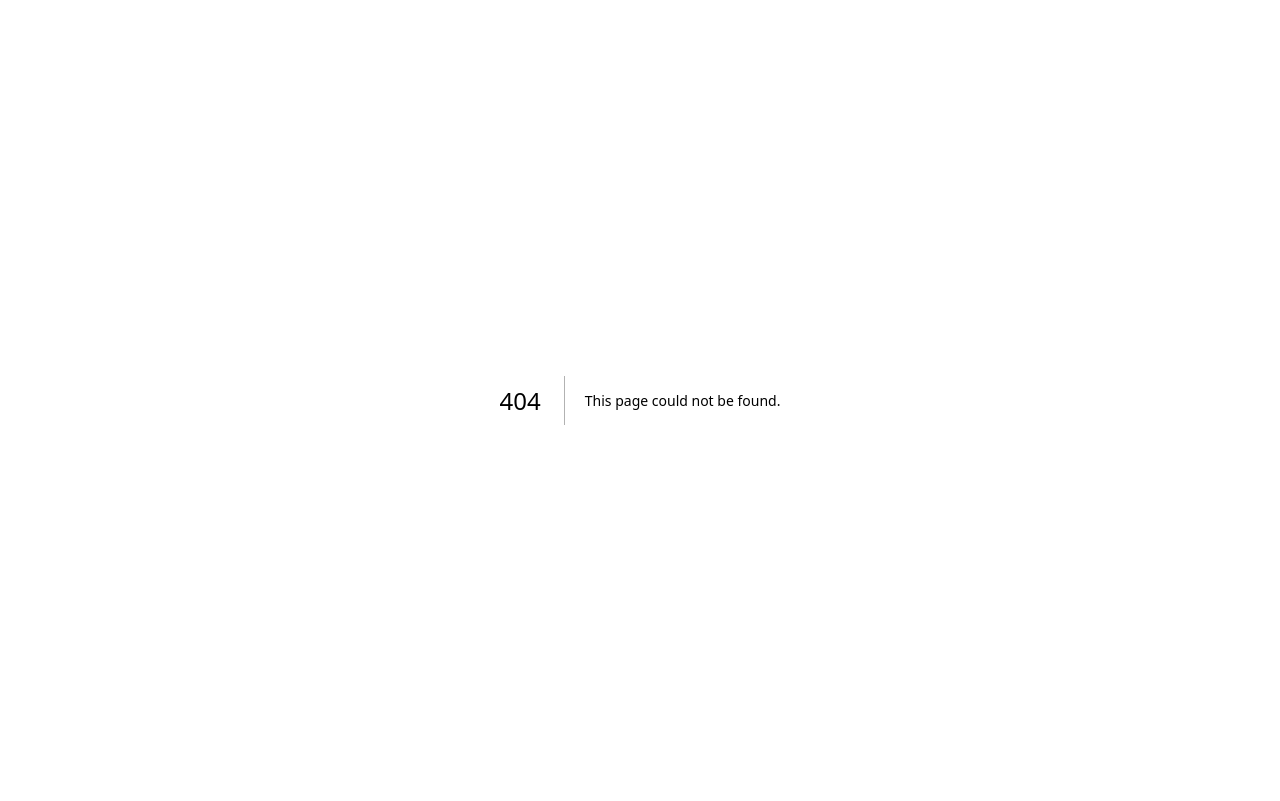
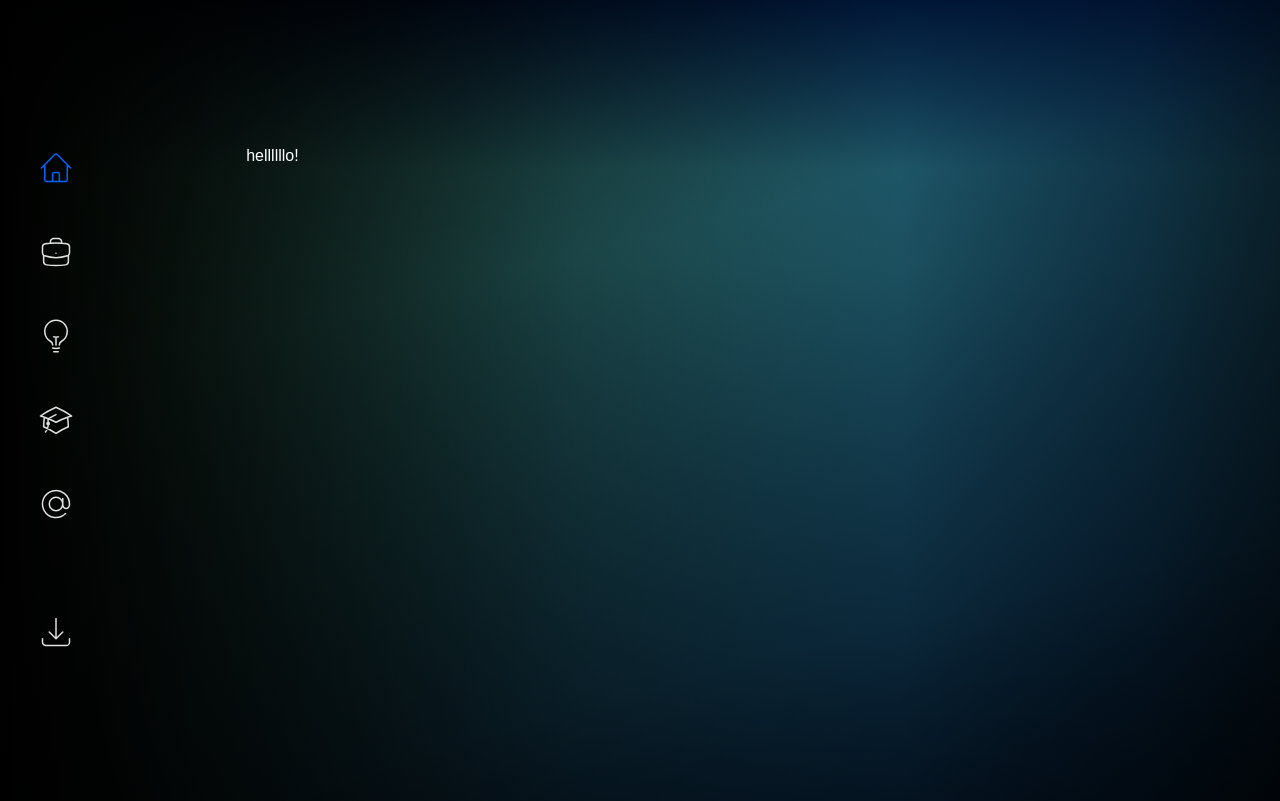
Before and after one commit to this-ILECY/curriculum-vitae, a Next.js app: page /experience in a window 1280 px wide. Before the commit this address had no page. Built offline with nearby package versions, Linux system fonts and the light colour scheme.

Commit message:
routing works!

```diff
--- /dev/null
+++ b/next.config.js
@@ -0,0 +1,12 @@
+// next.config.js
+module.exports = {
+    async redirects() {
+      return [
+        {
+          source: '/',
+          destination: '/home',
+          permanent: true, // Set to true if you want a 308 permanent redirect
+        },
+      ];
+    },
+  };
--- /dev/null
+++ b/src/app/experience/page.tsx
@@ -0,0 +1,8 @@
+export default function experience() {
+
+    return (
+        <span className="z-10 text-white">
+            hellllllo!
+        </span>
+    )
+}
--- a/src/app/globals.scss
+++ b/src/app/globals.scss
@@ -27,9 +27,15 @@ $NeutralLight200: #CCCCCC;
 $NeutralLight300: #999999;
 $NeutralLight400: #666666;
 
+::-webkit-scrollbar {
+  display: none;
+}
+
+
 body {
   width: 100vw;
   height: 100vh;
+  overflow-x: hidden;
   color: $foreground;
   background: $background;
   font-family: Arial, Helvetica, sans-serif;
@@ -133,6 +139,7 @@ body {
     background-size: 100% 100%;
   }
 }
+
 @keyframes blacklayer {
   0% {
     background-size: 100% 100%;
@@ -214,6 +221,11 @@ body {
   }
 }
 
+.main-page {
+  width: 100vw;
+  height: 100.1vh
+}
+
 @media only screen and (max-width: 1366px) {
   .md-max-w-50 {
     max-width: 50%;
--- a/src/app/components/system/home.tsx
+++ b/src/app/home/page.tsx
@@ -1,8 +1,10 @@
-import { ChevronDownIcon } from "../theme/icons";
+import { ChevronDownIcon } from "../pages/theme/icons";
+import me from '../../assets/png/me.png'
 
 export default function Home() {
     return (
         <span className="contents">
+            <img className="h-full absolute right-0 bottom-0" src={me.src} alt="Me" />
             <span className="z-10 flex flex-col justify-between max-w-60p md:red">
                 <span className="flex flex-col">
                     <span className="font-hubot font-normal text-6xl md-text-5xl">An effective man creating</span>
--- a/src/app/layout.tsx
+++ b/src/app/layout.tsx
@@ -1,4 +1,5 @@
 import "./globals.scss";
+import HomePage from "./page";
 
 export const metadata = {
   title: 'A.H. Mardani',
@@ -12,7 +13,11 @@ export default function RootLayout({
 }) {
   return (
     <html lang="en" className="w-screen h-screen">
-      <body>{children}</body>
+      <body>
+        <HomePage>
+          {children}
+        </HomePage>
+      </body>
     </html>
   )
 }
--- /dev/null
+++ b/src/app/not-found.tsx
@@ -0,0 +1,14 @@
+"use client"; // Enables client-side functionality in the App Router
+
+import { useEffect } from "react";
+import { useRouter } from "next/navigation"; // Import from next/navigation for App Router
+
+export default function Custom404() {
+  const router = useRouter();
+
+  useEffect(() => {
+    router.replace("/home"); // Redirect to /home on page load
+  }, [router]);
+
+  return; // Ensure the component returns something
+}
--- a/src/app/page.tsx
+++ b/src/app/page.tsx
@@ -1,58 +1,51 @@
+
 "use client"
-import Navbar from "./components/system/navabr";
-import me from '../assets/png/me.png'
-import Gradient from "./components/theme/gradient";
-import Home from "./components/system/home";
-import { useCallback, useEffect, useState } from "react";
+import Gradient from "./pages/theme/gradient";
+import Home from "./home/page";
+import { useEffect, useState } from "react";
+import Navbar from './pages/components/navabr';
+import { usePathname } from 'next/navigation';
 
-export default function HomePage() {
+export default function HomePage({ children }: { children: React.ReactNode }) {
+
+  // Detecting current route to display appropriate content
+  // const pathname = usePathname();
+
+  // console.log(pathname);
+
 
   const [scrollPosition, setScrollPosition] = useState(0);
-  const [scrollDirection, setScrollDirection] = useState(null);
 
   const handleScroll = () => {
     const currentPosition = window.scrollY;
 
     if (currentPosition > scrollPosition) {
-      console.log('down');
-
-      setScrollDirection('down')
-    }
-    else {
-      console.log('up');
-
-      setScrollDirection('up')
+      console.log('Scrolling down');
+    } else {
+      console.log('Scrolling up');
     }
 
-    setScrollPosition(currentPosition)
-  }
+    setScrollPosition(currentPosition);
+  };
 
   useEffect(() => {
     window.addEventListener("scroll", handleScroll);
 
     return () => {
-      window.removeEventListener("scroll", handleScroll)
-    }
+      window.removeEventListener("scroll", handleScroll);
+    };
   }, [scrollPosition]);
 
   return (
-    <span className="flex w-full relative items-center content-center p-8p md-py-5p select-none" style={{ "height": "100.5vh" }}>
+    <div className="flex w-screen main-page relative items-center content-center p-8 md:py-5 select-none">
       <Gradient />
-      <img className="h-full absolute right-0 bottom-0" src={me.src} alt="" />
-      <span className="w-full h-fit flex flex-row gap-3">
+
+      <div className="w-full h-fit flex flex-row gap-3">
         <Navbar />
-        <Home />
-      </span>
-      {/* <ChevronDownIcon className="w-10" />
-      <CalendarIcon className="w-10" />
-      <FireIcon className="w-10" />
-      <PhoneIcon className="w-10" />
-      <MailIcon className="w-10" />
-      <TelegramIcon className="w-10" />
-      <ArtstationIcon className="w-10" />
-      <LinkedinIcon className="w-10" />
-      <InstagramIcon className="w-10" />
-      <FigmaIcon className="w-10" /> */}
-    </span>
+        {/* Render the appropriate component based on the current route */}
+        {/* {pathname === "/home" && <Home />} */}
+        {children}
+      </div>
+    </div>
   );
 }
```
Also changed, not shown: src/app/pages/components/navabr.tsx (renamed from src/app/components/system/navabr.tsx), src/app/pages/theme/gradient.tsx (renamed from src/app/components/theme/gradient.tsx), src/app/pages/theme/icons.tsx (renamed from src/app/components/theme/icons.tsx).
